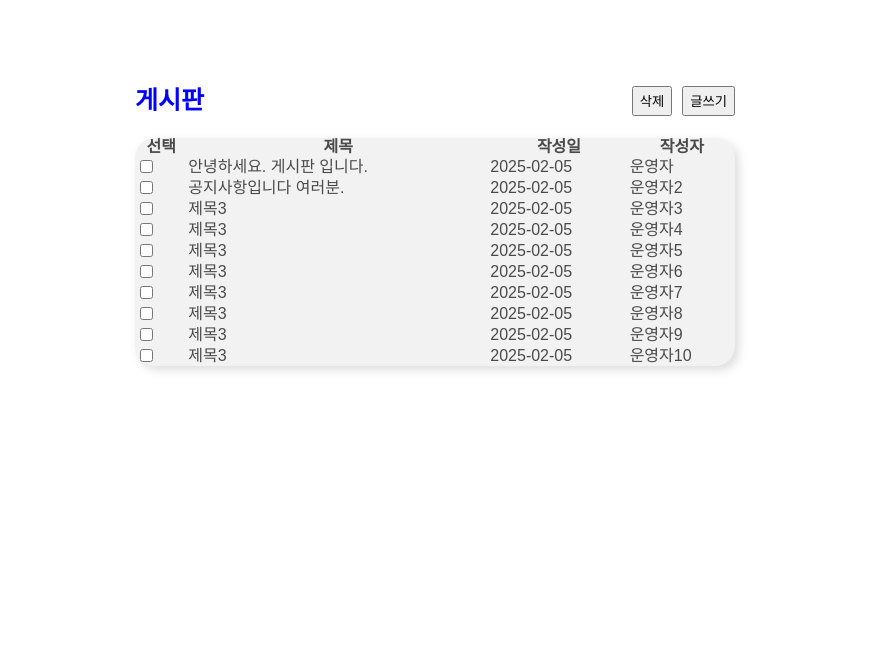
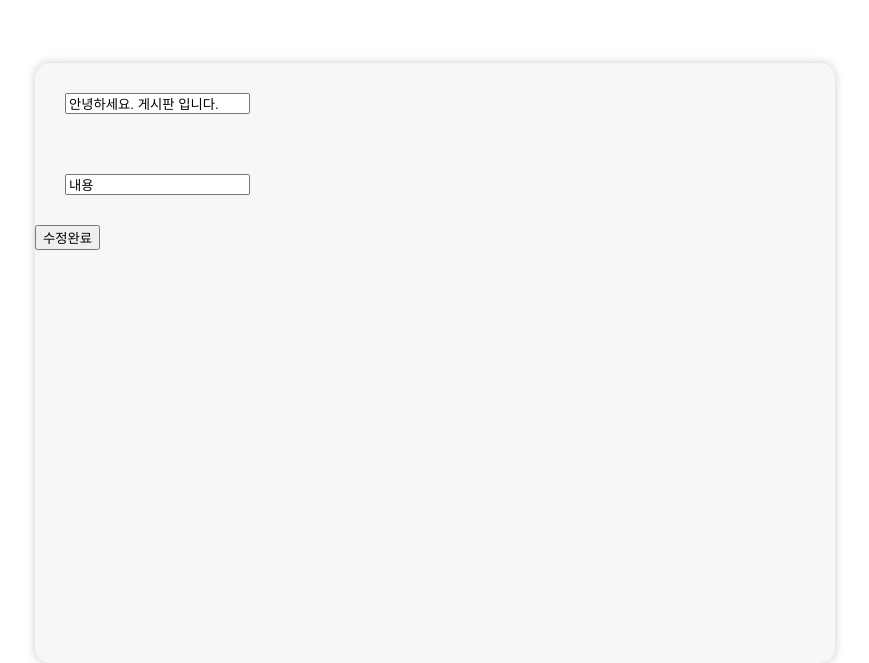
Before and after one commit to crossjane/board_react, a React (Create React App) app: page /boards/1/write in a window 1280 px wide. Shown: the part 137-800 px from the top of the page, without its empty margins (205-1074 px from the left). Built offline with nearby package versions, Linux system fonts and the light colour scheme; the HTML template or start-up script is replaced by a standard one.

Commit message:
25.02.28 게시물 수정

```diff
--- a/src/App.js
+++ b/src/App.js
@@ -15,6 +15,7 @@ function App(){
           <Route path="/boards" element={<Board />} />
           <Route path="/boards/:id" element={<BoardDetail />} />
           <Route path="/boards/write" element={<Write />} />
+          <Route path="/boards/:id/write" element={<Write />} />
           <Route path="*" element={<Board />} />
         </Routes>
     </BrowserRouter>
--- a/src/api/boardApi.js
+++ b/src/api/boardApi.js
@@ -1,7 +1,7 @@
 export const getBoards = [
     {id: 1, title: "안녕하세요. 게시판 입니다.", description: "내용", createDate: "2025-02-05", writer: "운영자"},
     {id: 2, title: "공지사항입니다 여러분.", description: "내용1", createDate: "2025-02-05", writer: "운영자2"},
-    {id: 3, title: "제목3", description: "내용2", createDate: "2025-02-05", writer: "운영자3"},
+    {id: 3, title: "제목3", description: "내용2", createDate: "2025-02-05", writer: "운영자3", comments: [{id: 1, content:"1번 댓글입니다." , nickname:"하하호호"}]},
     {id: 4, title: "제목3", description: "내용2", createDate: "2025-02-05", writer: "운영자4"},
     {id: 5, title: "제목3", description: "내용2", createDate: "2025-02-05", writer: "운영자5"},
     {id: 6, title: "제목3", description: "내용2", createDate: "2025-02-05", writer: "운영자6"},
--- a/src/boards/BoardDetail.js
+++ b/src/boards/BoardDetail.js
@@ -3,10 +3,10 @@
 import '../App.css';
 import {useState} from 'react';
 import { getBoards } from '../api/boardApi';
-import { useParams } from 'react-router-dom';
+import { useNavigate, useParams } from 'react-router-dom';
 
 function BoardDetail(){
-
+ const navigate = useNavigate();
 const [boards, setBoards] = useState(getBoards);
 
 //비구조화할당
@@ -14,6 +14,11 @@ const {id} = useParams();
 const params = useParams();
 console.log("params :", params);
 console.log("id :", id)
+
+function editSave(){
+    navigate(`/boards/${id}/Write`);
+
+}
 
 
 return (
@@ -39,8 +44,10 @@ return (
 
 
 
+<button onClick={editSave}>수정</button>
+<button onClick={()=>navigate("/boards")}>목록으로 가기</button>
+
 </div>
-
 
 
 
--- a/src/boards/Write.js
+++ b/src/boards/Write.js
@@ -1,39 +1,51 @@
 
-
+import { useNavigate, useParams } from 'react-router-dom';
 import { getBoards } from '../api/boardApi';
 import '../App.css';
-import {useState} from 'react';
+import {useEffect, useState} from 'react';
 
 function Write(){
-
+const navigate = useNavigate();
 const [title, setTitle] = useState("");
 const [description, setDescription] = useState("");
 
-// 상태 안쓰고 DB는 상태쓰는거아님.
-
-//useRef
-//useState
+const {id} = useParams();
 
 
-// function createBoard(title, description){
-//     const newBoard = {id:+1? , title, description }
-//     return newBoard;
-// }
+useEffect(()=>{
+    if(id){
+        const findResult = getBoards.find((board) => {
+            return board.id === parseInt(id, 10);
+        })
+        setTitle(findResult.title);
+        setDescription(findResult.description);
+    }
 
-// createBoard("제목목");
+}, []);
 
-// getBoards.push(newBoard);
 
-function saveClick(title, description){
-    const newBoard = { title, description};
-    //아이디는 어떻게 해야하지?
-    getBoards.push(newBoard);
-    setTitle("");
-    setDescription("");
+//비구조화 할당 -> value값이 title, description 이 getBoards의 key값이랑 같아서 작동을 하는것.
+function saveClick(){
+    if(id) {
+        const findIndex = getBoards.findIndex((board)=>board.id ===Number(id));
+        getBoards[findIndex].title = title;
+        getBoards[findIndex].description = description;
+        navigate(`/boards/${id}`);
+
+    }else{
+        const newBoard = { id: getBoards.length+1, title, description, createDate: '2025-02-27', writer: '쭈꾸미'};
+        //아이디는 어떻게 해야하지?
+
+        getBoards.push(newBoard);
+        setTitle("");
+        setDescription("");
+        navigate("/boards");
+    }
+
 }
 
 function titleChange(e){
-  setTitle(e.target.value);
+  setTitle(e.target.value)
 }
 
 function descriptionChange(e){
@@ -51,8 +63,9 @@ return(
         <input
             type='text'
             placeholder="제목을 입력해주세요."
-            onChange={descriptionChange}
-            value={description}
+            onChange={titleChange}
+            value={title}
+
         />
 
     </div>
@@ -60,15 +73,17 @@ return(
         <input
             type="text"
             placeholder='내용을 입력해주세요.'
-            onChange={titleChange}
-            value={title}
+            onChange={descriptionChange}
+            value={description}
+
         />
     </div>
 
       <button
        onClick={saveClick}>
-        등록
+        {id? "수정완료":"등록"}
       </button>
+
 
 </div>
 </>
```
